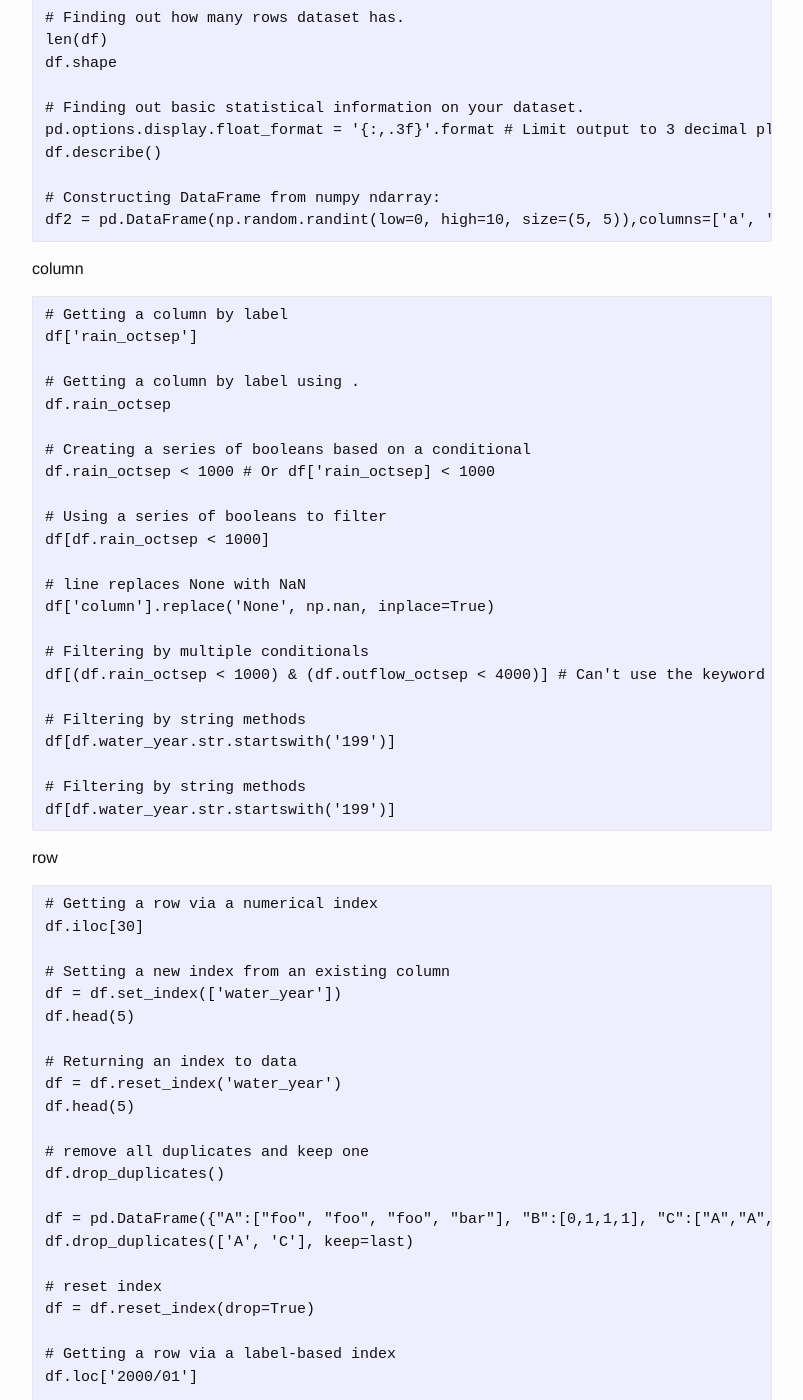
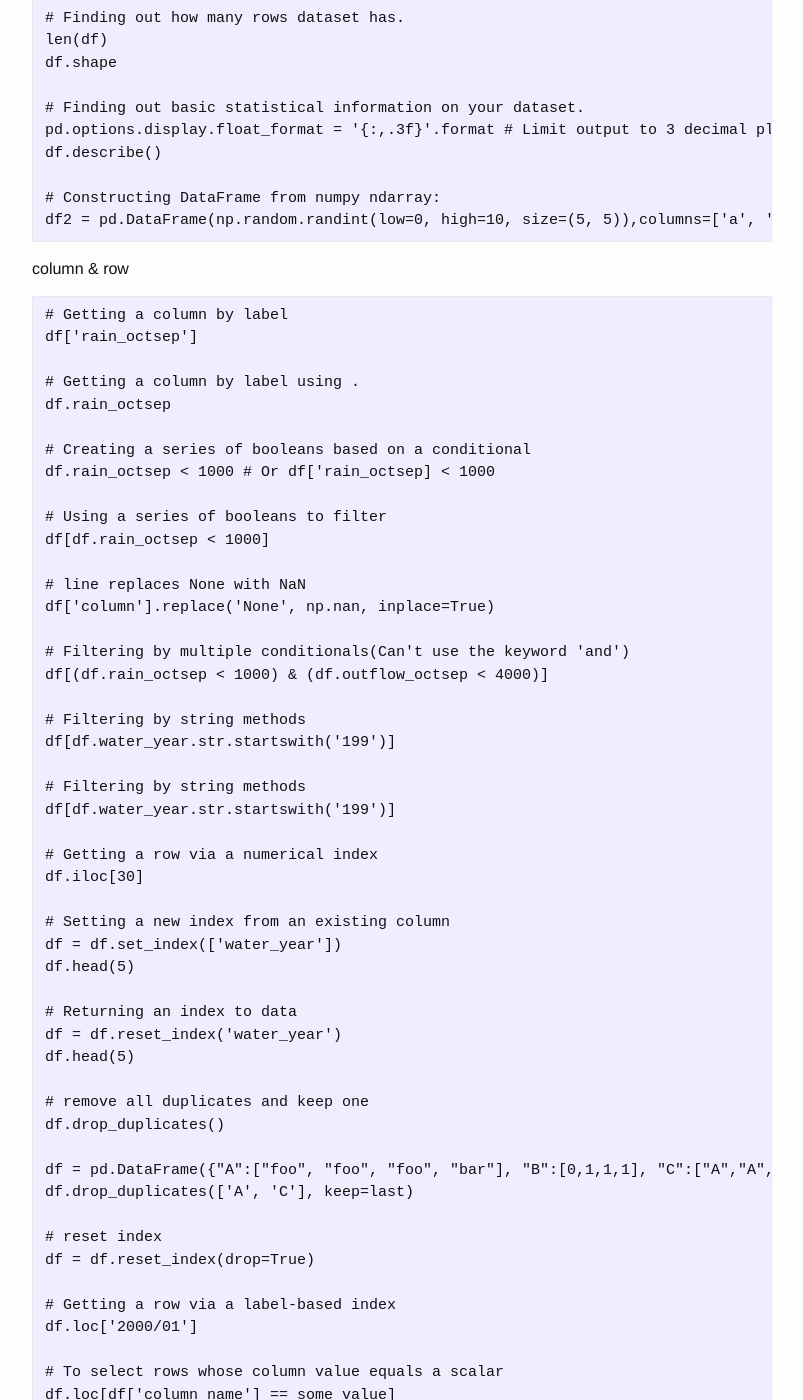
Before and after one commit to josephstalin117/josephstalin117.github.io, a Jekyll site: the page built from _posts/2018-3-13-pandas.markdown, in a window 1280 px wide and 1400 px high, scrolled down 533 px. Shown: the whole window, without its empty margins (238-1041 px from the left). Built offline with Jekyll 4.4.1, drawn with Linux system fonts in a browser that asks for light colours; some of the changed text lies outside the part shown.

Commit message:
edit git & pandas

````diff
--- a/_posts/2018-3-13-pandas.markdown
+++ b/_posts/2018-3-13-pandas.markdown
@@ -51,18 +51,15 @@
 # line replaces None with NaN
 df['column'].replace('None', np.nan, inplace=True)
 
-# Filtering by multiple conditionals
-df[(df.rain_octsep < 1000) & (df.outflow_octsep < 4000)] # Can't use the keyword 'and'
+# Filtering by multiple conditionals(Can't use the keyword 'and')
+df[(df.rain_octsep < 1000) & (df.outflow_octsep < 4000)]
 
 # Filtering by string methods
 df[df.water_year.str.startswith('199')]
 
 # Filtering by string methods
 df[df.water_year.str.startswith('199')]
-```
 
-row
-```
 # Getting a row via a numerical index
 df.iloc[30]
 
@@ -85,6 +82,21 @@
 
 # Getting a row via a label-based index
 df.loc['2000/01']
+
+# To select rows whose column value equals a scalar
+df.loc[df['column_name'] == some_value]
+
+# To select rows whose column value does not equal some_value
+df.loc[df['column_name'] != some_value]
+
+# If you have multiple values you want to include, put them in a list (or more generally, any iterable) and use isin
+df.loc[df['column_name'].isin(['one','three'])]
+
+# Combine multiple conditions with &
+df.loc[(df['column_name'] == some_value) & df['other_column'].isin(some_values)]
+
+# isin returns a boolean Series, so to select rows whose value is not in some_values
+df.loc[~df['column_name'].isin(some_values)]
 
 # Getting a row via a label-based or numerical index
 df.ix['1999/00'] # Label based with numerical index fallback *Not recommended
````
Also changed, not shown: other parts of _posts/2018-3-13-pandas.markdown (+1 -1 lines), _posts/2016-06-03-git.markdown (+13 -1 lines).
